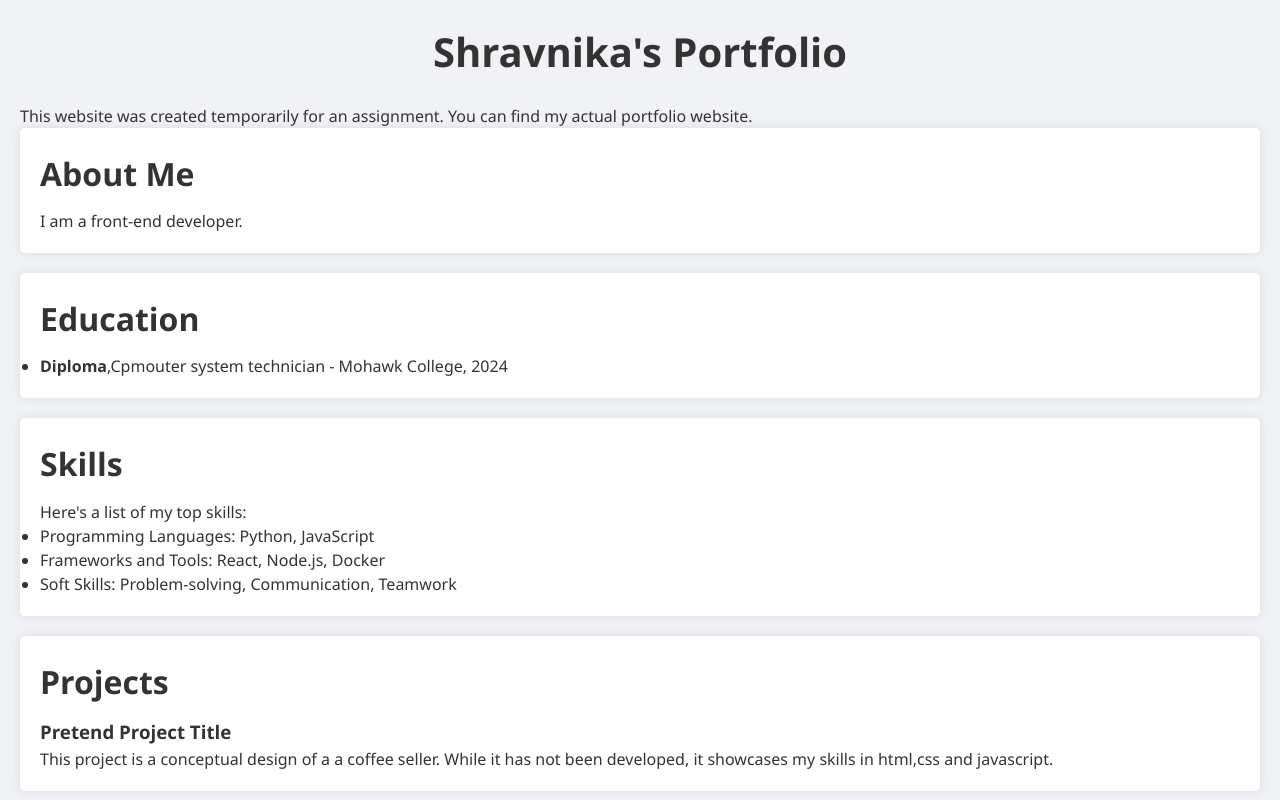
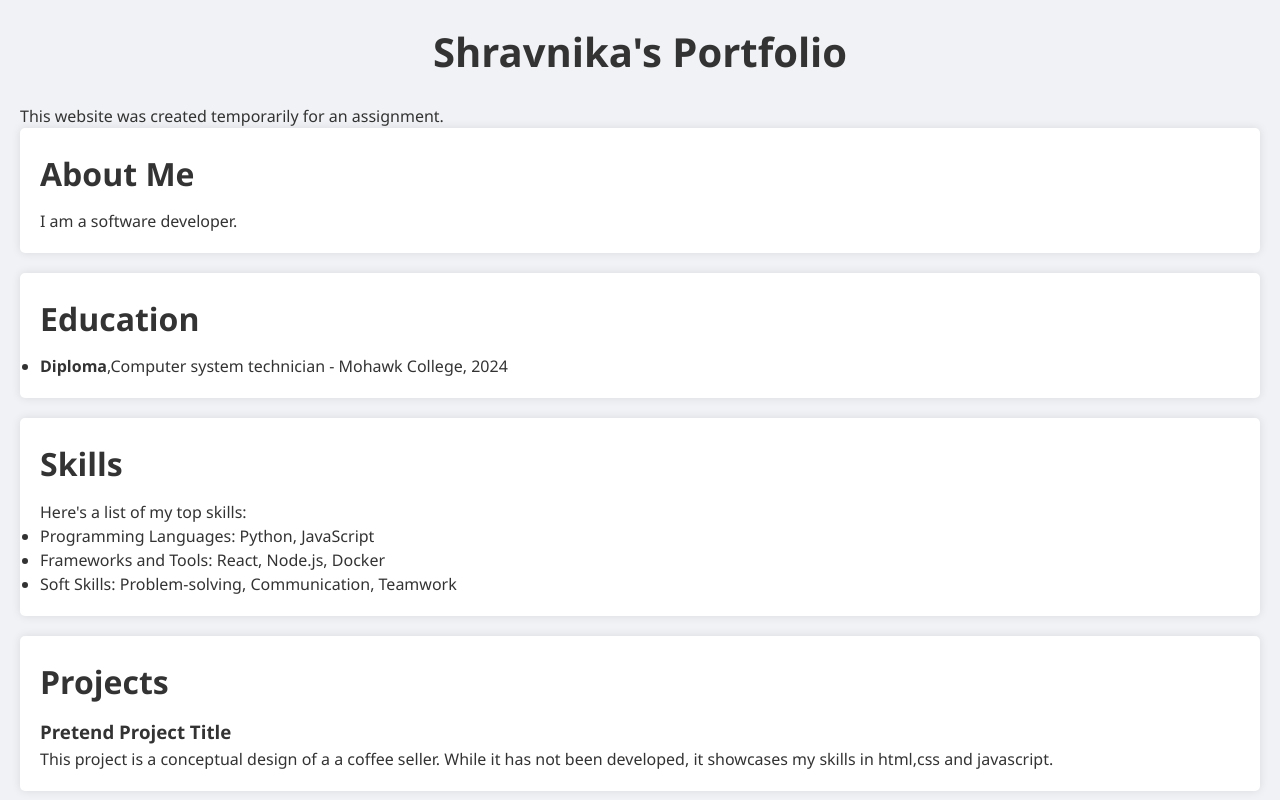
Before and after one commit to shravnikasood/shravnikasood.github.io, a plain HTML site: page index.html in a window 1280 px wide. Shown: the top 800 px of the page. Drawn offline with Linux system fonts and the light colour scheme.

Commit message:
Update index.html

```diff
--- a/index.html
+++ b/index.html
@@ -9,20 +9,20 @@
 <body>
     <header>
         <h1>Shravnika's Portfolio</h1>
-        <p>This website was created temporarily for an assignment. You can find my actual portfolio website.</p>
+        <p>This website was created temporarily for an assignment.</p>
     </header>
 
     <!-- Summarizing Statement -->
     <section id="summary">
         <h2>About Me</h2>
-        <p>I am a front-end developer.</p>
+        <p>I am a software developer.</p>
     </section>
 
     <!-- Education -->
     <section id="education">
         <h2>Education</h2>
         <ul>
-            <li><strong>Diploma</strong>,Cpmouter system technician - Mohawk College, 2024</li>
+            <li><strong>Diploma</strong>,Computer system technician - Mohawk College, 2024</li>
         </ul>
     </section>
 
@@ -51,7 +51,8 @@
     <section id="resume">
         <h2>Resume</h2>
         <p>Download my resume to learn more about my professional background.</p>
-        <a href="https://Resume.txt" download="Resume.txt">Download Resume</a>
+        <a href="Resume.docx" download="Resume.docx">Download Resume</a>
+
 
     </section>
 
```
